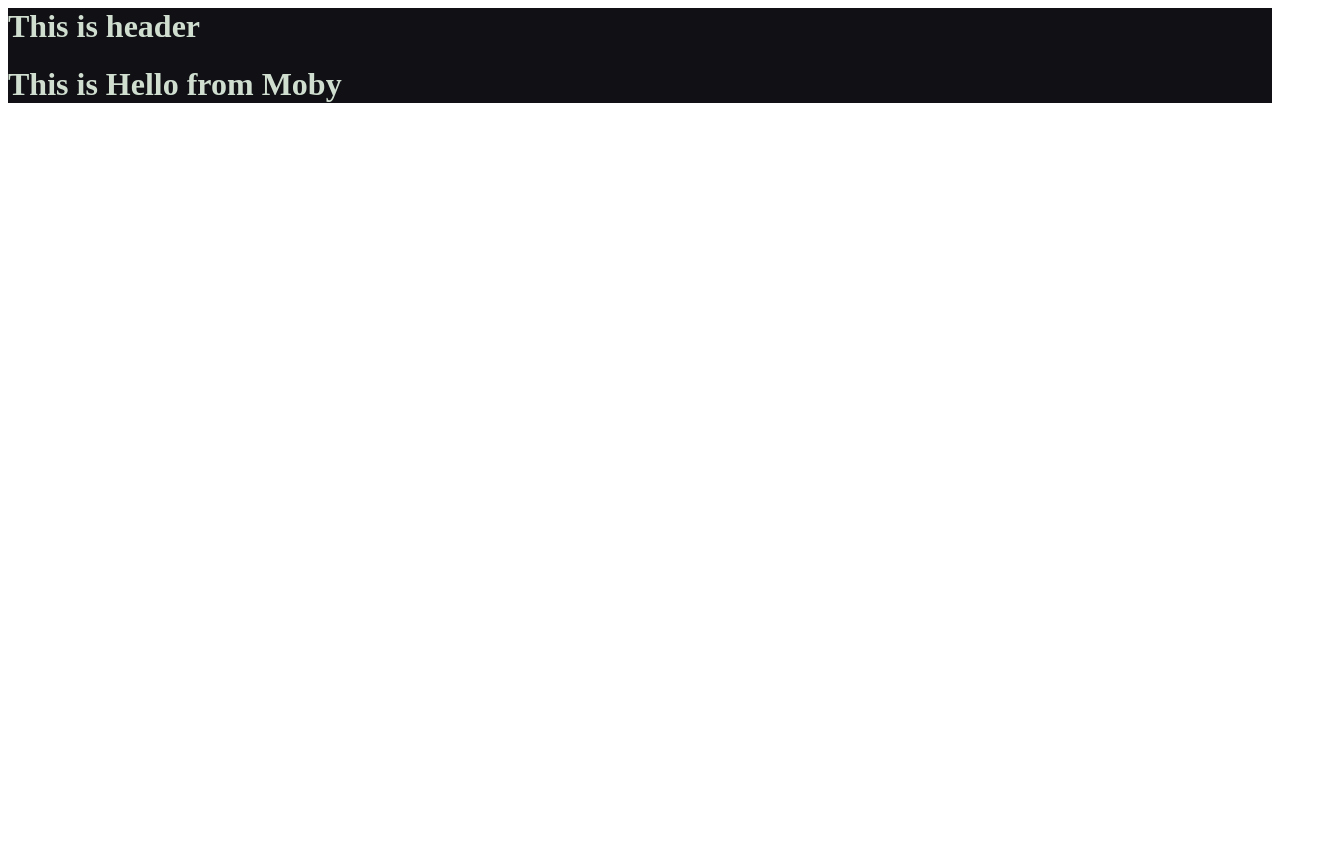
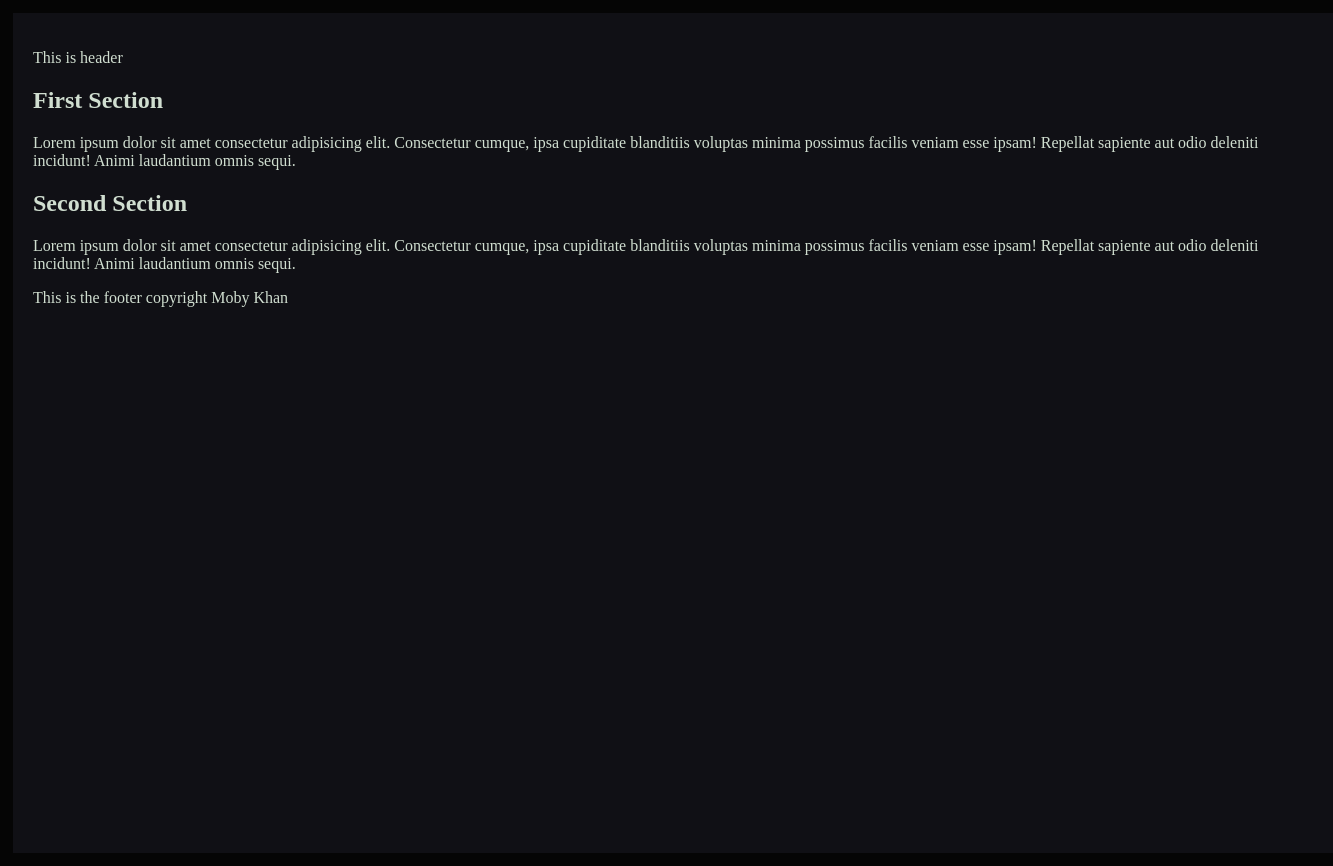
Before and after one commit to dsmoby/basic_react_app_skeleton, a React app: page / in a window 1280 px wide. Shown: the whole page, 1333 px wide, since content can reach past the window. Before the commit the page ends 800 px from the top, so only its background shows below. Built offline with nearby package versions, Linux system fonts and the light colour scheme.

Commit message:
add more Footer and Content components

```diff
--- /dev/null
+++ b/app/components/content.component.js
@@ -0,0 +1,19 @@
+import React, { useEffect } from "react"
+
+function Content(props) {
+  return (
+    <div className="">
+      <section>
+        <h2>First Section</h2>
+        <p>Lorem ipsum dolor sit amet consectetur adipisicing elit. Consectetur cumque, ipsa cupiditate blanditiis voluptas minima possimus facilis veniam esse ipsam! Repellat sapiente aut odio deleniti incidunt! Animi laudantium omnis sequi.</p>
+      </section>
+
+      <section>
+        <h2>Second Section</h2>
+        <p>Lorem ipsum dolor sit amet consectetur adipisicing elit. Consectetur cumque, ipsa cupiditate blanditiis voluptas minima possimus facilis veniam esse ipsam! Repellat sapiente aut odio deleniti incidunt! Animi laudantium omnis sequi.</p>
+      </section>
+    </div>
+  )
+}
+
+export default Content
--- /dev/null
+++ b/app/components/footer.component.js
@@ -0,0 +1,11 @@
+import React, { useEffect } from "react"
+
+function Footer(props) {
+  return (
+      <div className="footer">
+          <p>This is the footer copyright Moby Khan</p>
+      </div>
+  )
+}
+
+export default Footer
--- a/app/components/header.component.js
+++ b/app/components/header.component.js
@@ -3,7 +3,7 @@ import React, { useEffect } from "react"
 function Header(props) {
   return (
       <div>
-          <h1>This is header</h1>
+          <p>This is header</p>
       </div>
   )
 }
--- a/app/index.css
+++ b/app/index.css
@@ -1,4 +1,12 @@
+body {
+  background-color: #050505;
+  padding: 5px;
+}
+
 .container {
   background-color: #101015;
   color: #d0ded0;
+  height: 100vh;
+  width: 100vw;
+  padding: 20px;
 }
--- a/app/index.js
+++ b/app/index.js
@@ -1,6 +1,8 @@
 import React from "react"
 import ReactDOM from "react-dom"
 import Header from "./components/header.component"
+import Footer from "./components/footer.component"
+import Content from "./components/content.component"
 //import "./index.css"
 
 function App(props) {
@@ -8,7 +10,8 @@ function App(props) {
   return (
     <div className="container">
       <Header />
-      <h1>{message}</h1>
+      <Content />
+      <Footer />
     </div>
   )
 }
```
